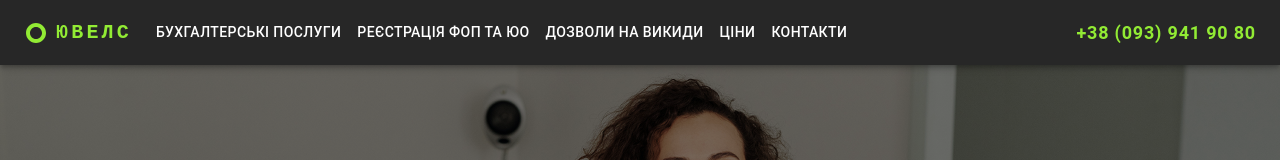
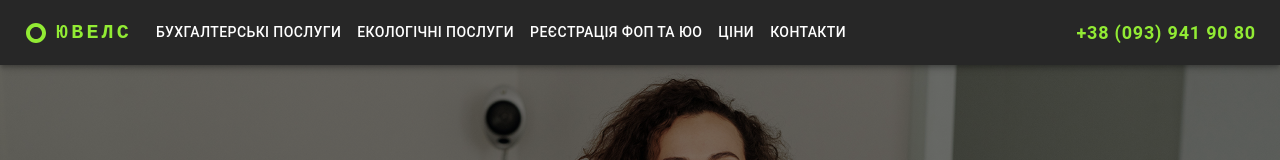
Before and after one commit to tykatyk/yuvels, a Next.js app: page / in a window 1280 px wide. Shown: the top 160 px of the page. Built offline with nearby package versions, Linux system fonts and the light colour scheme.

Commit message:
Fix broken link

```diff
--- a/components/AppBar.tsx
+++ b/components/AppBar.tsx
@@ -16,8 +16,8 @@ import { useTheme } from "@mui/material/styles";
 
 const pages = [
   { href: "/accounting", description: "Бухгалтерські послуги" },
+  { href: "/ecology", description: "Екологічні послуги" },
   { href: "/registration", description: "Реєстрація ФОП та ЮО" },
-  { href: "/permissions", description: "Дозволи на викиди" },
   { href: "/prices", description: "Ціни" },
   { href: "/contacts", description: "Контакти" },
 ];
```
